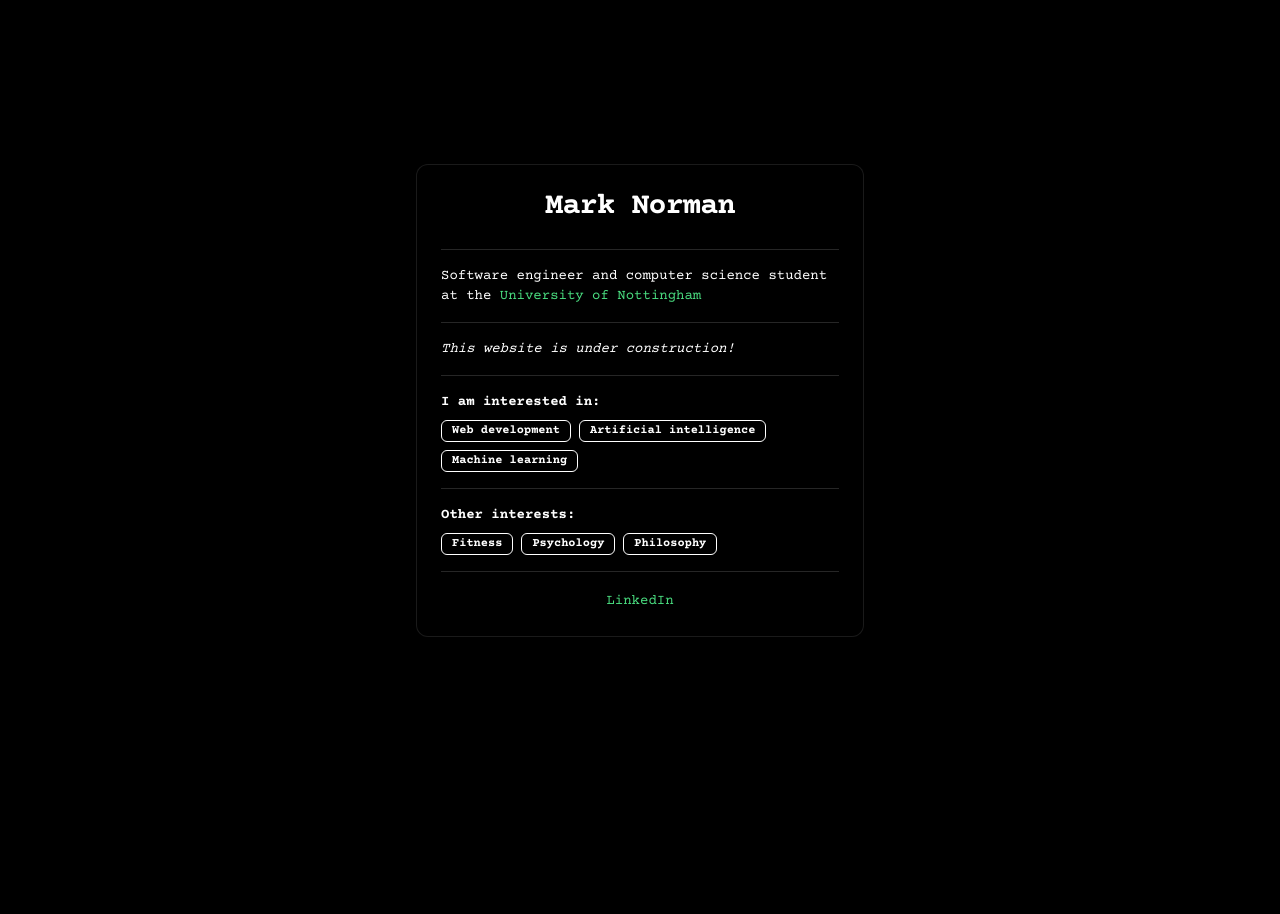
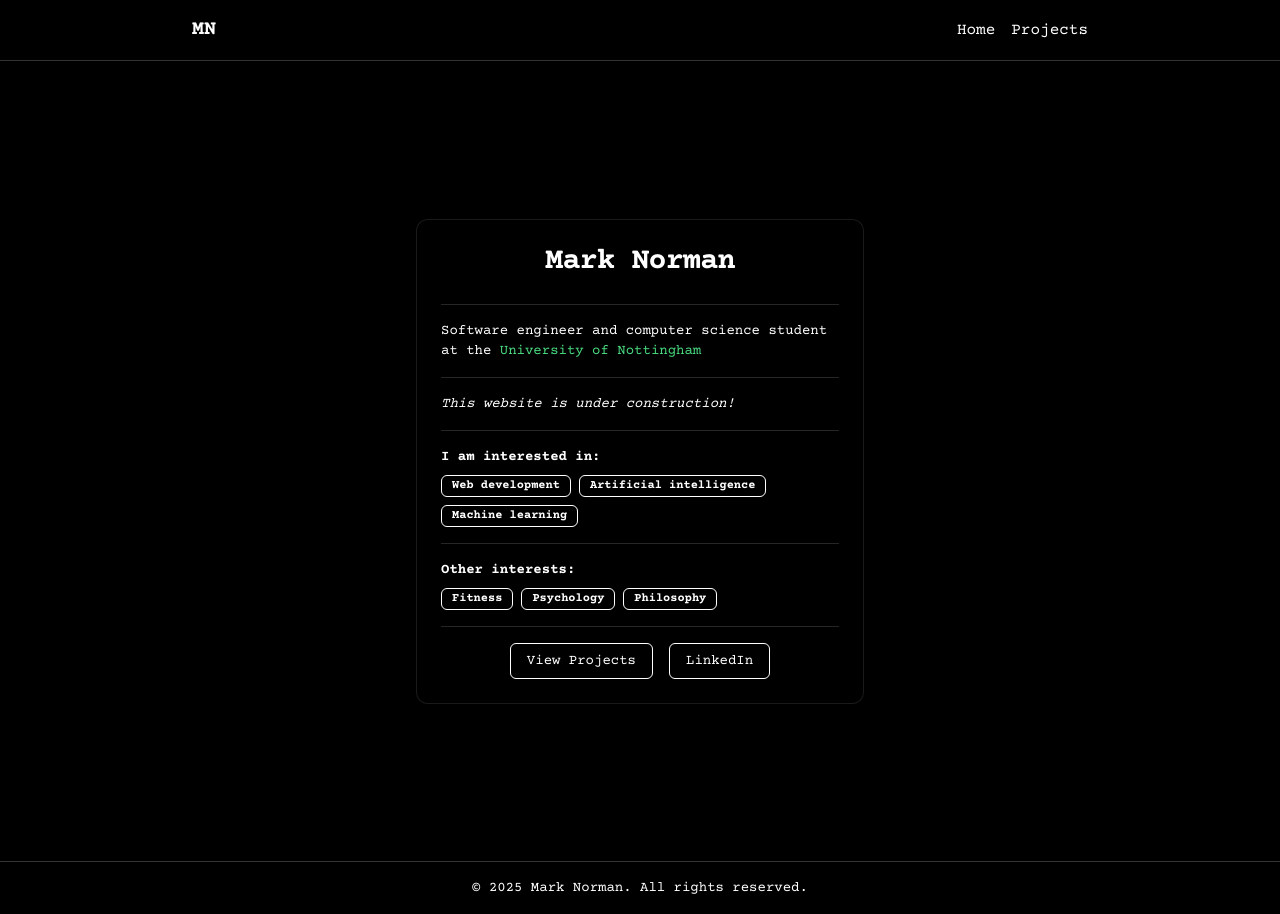
Before and after one commit to markamooti/portfolio, a Next.js app: page / in a window 1280 px wide. Before the commit the page ends 800 px from the top, so only its background shows below. Built offline with nearby package versions, Linux system fonts and the light colour scheme.

Commit message:
feat: projects page design

```diff
--- a/app/globals.css
+++ b/app/globals.css
@@ -55,3 +55,9 @@
   opacity: 0;
   animation: fadeIn 1s ease-in-out forwards;
 }
+
+@layer components {
+  .btn-primary {
+    @apply bg-white text-black hover:bg-green-400 hover:text-white px-4 py-2 rounded transition duration-200;
+  }
+}
--- a/app/layout.tsx
+++ b/app/layout.tsx
@@ -2,6 +2,7 @@ import type React from "react"
 import type { Metadata } from "next"
 import { Courier_Prime } from "next/font/google"
 import "./globals.css"
+import Link from "next/link"
 
 const courierPrime = Courier_Prime({
   weight: ["400", "700"],
@@ -23,7 +24,27 @@ export default function RootLayout({
 }) {
   return (
     <html lang="en">
-      <body className={`${courierPrime.variable} font-sans`}>{children}</body>
+      <body className={`${courierPrime.variable} font-sans bg-black min-h-screen flex flex-col`}>
+        <header className="p-4 border-b border-white/20">
+          <nav className="max-w-4xl mx-auto flex justify-between items-center">
+            <Link href="/" className="text-white hover:text-green-400 text-xl font-bold">
+              MN
+            </Link>
+            <div className="space-x-4">
+              <Link href="/" className="text-white hover:text-green-400">
+                Home
+              </Link>
+              <Link href="/projects" className="text-white hover:text-green-400">
+                Projects
+              </Link>
+            </div>
+          </nav>
+        </header>
+        <main className="flex-grow">{children}</main>
+        <footer className="p-4 border-t border-white/20 text-center text-white text-sm">
+          © {new Date().getFullYear()} Mark Norman. All rights reserved.
+        </footer>
+      </body>
     </html>
   )
 }
--- a/app/page.tsx
+++ b/app/page.tsx
@@ -2,6 +2,7 @@ import Link from "next/link"
 import { Card, CardContent, CardHeader, CardTitle } from "@/components/ui/card"
 import { Badge } from "@/components/ui/badge"
 import { Separator } from "@/components/ui/separator"
+import { Button } from "@/components/ui/button"
 
 export default function Home() {
   return (
@@ -54,13 +55,13 @@ export default function Home() {
             </div>
           </div>
           <Separator className="border-dashed border-white/20" />
-          <div className="text-center">
-            <Link
-              href="https://www.linkedin.com/in/markthenorman/"
-              className="text-green-400 hover:text-red-400 hover:underline text-sm"
-            >
-              LinkedIn
-            </Link>
+          <div className="flex justify-center space-x-4">
+            <Button asChild variant="outline" className="text-white border-white hover:bg-white hover:text-black">
+              <Link href="/projects">View Projects</Link>
+            </Button>
+            <Button asChild variant="outline" className="text-white border-white hover:bg-white hover:text-black">
+              <Link href="https://www.linkedin.com/in/markthenorman/">LinkedIn</Link>
+            </Button>
           </div>
         </CardContent>
       </Card>
--- /dev/null
+++ b/app/projects/page.tsx
@@ -0,0 +1,56 @@
+import Link from "next/link"
+import { Card, CardContent, CardHeader, CardTitle } from "@/components/ui/card"
+import { Badge } from "@/components/ui/badge"
+import { Separator } from "@/components/ui/separator"
+
+const projects = [
+  {
+    title: "Portfolio Website",
+    description: "A personal portfolio website built with Next.js and Tailwind CSS.",
+    tags: ["Next.js", "React", "Tailwind CSS"],
+    link: "https://github.com/yourusername/portfolio",
+  },
+  {
+    title: "AI Chatbot",
+    description: "An AI-powered chatbot using natural language processing.",
+    tags: ["Python", "TensorFlow", "NLP"],
+    link: "https://github.com/yourusername/ai-chatbot",
+  },
+  {
+    title: "Fitness Tracker App",
+    description: "A mobile app for tracking workouts and nutrition.",
+    tags: ["React Native", "Firebase", "Redux"],
+    link: "https://github.com/yourusername/fitness-tracker",
+  },
+]
+
+export default function Projects() {
+  return (
+    <main className="flex min-h-screen flex-col items-center justify-center bg-black text-white p-4">
+      <Card className="w-full max-w-4xl bg-black border-white/10">
+        <CardHeader>
+          <CardTitle className="text-3xl font-bold text-center text-white">Projects</CardTitle>
+        </CardHeader>
+        <CardContent className="space-y-6">
+          {projects.map((project, index) => (
+            <div key={index}>
+              <h2 className="text-xl font-semibold text-white mb-2">{project.title}</h2>
+              <p className="text-sm text-white mb-2">{project.description}</p>
+              <div className="flex flex-wrap gap-2 mb-2">
+                {project.tags.map((tag, tagIndex) => (
+                  <Badge key={tagIndex} variant="outline" className="text-white border-white">
+                    {tag}
+                  </Badge>
+                ))}
+              </div>
+              <Link href={project.link} className="text-green-400 hover:text-red-400 hover:underline text-sm">
+                View Project
+              </Link>
+              {index < projects.length - 1 && <Separator className="border-dashed border-white/20 mt-4" />}
+            </div>
+          ))}
+        </CardContent>
+      </Card>
+    </main>
+  )
+}
--- /dev/null
+++ b/components/ui/button.tsx
@@ -0,0 +1,57 @@
+import * as React from "react"
+import { Slot } from "@radix-ui/react-slot"
+import { cva, type VariantProps } from "class-variance-authority"
+
+import { cn } from "@/lib/utils"
+
+const buttonVariants = cva(
+  "inline-flex items-center justify-center gap-2 whitespace-nowrap rounded-md text-sm font-medium transition-colors focus-visible:outline-none focus-visible:ring-1 focus-visible:ring-ring disabled:pointer-events-none disabled:opacity-50 [&_svg]:pointer-events-none [&_svg]:size-4 [&_svg]:shrink-0",
+  {
+    variants: {
+      variant: {
+        default:
+          "bg-primary text-primary-foreground shadow hover:bg-primary/90",
+        destructive:
+          "bg-destructive text-destructive-foreground shadow-sm hover:bg-destructive/90",
+        outline:
+          "border border-input bg-background shadow-sm hover:bg-accent hover:text-accent-foreground",
+        secondary:
+          "bg-secondary text-secondary-foreground shadow-sm hover:bg-secondary/80",
+        ghost: "hover:bg-accent hover:text-accent-foreground",
+        link: "text-primary underline-offset-4 hover:underline",
+      },
+      size: {
+        default: "h-9 px-4 py-2",
+        sm: "h-8 rounded-md px-3 text-xs",
+        lg: "h-10 rounded-md px-8",
+        icon: "h-9 w-9",
+      },
+    },
+    defaultVariants: {
+      variant: "default",
+      size: "default",
+    },
+  }
+)
+
+export interface ButtonProps
+  extends React.ButtonHTMLAttributes<HTMLButtonElement>,
+    VariantProps<typeof buttonVariants> {
+  asChild?: boolean
+}
+
+const Button = React.forwardRef<HTMLButtonElement, ButtonProps>(
+  ({ className, variant, size, asChild = false, ...props }, ref) => {
+    const Comp = asChild ? Slot : "button"
+    return (
+      <Comp
+        className={cn(buttonVariants({ variant, size, className }))}
+        ref={ref}
+        {...props}
+      />
+    )
+  }
+)
+Button.displayName = "Button"
+
+export { Button, buttonVariants }
--- a/package.json
+++ b/package.json
@@ -10,6 +10,7 @@
   },
   "dependencies": {
     "@radix-ui/react-separator": "^1.1.2",
+    "@radix-ui/react-slot": "^1.1.2",
     "class-variance-authority": "^0.7.1",
     "clsx": "^2.1.1",
     "lucide-react": "^0.475.0",
```
Also changed, not shown: 1 other file (tests, documents, lock files or other folders).
